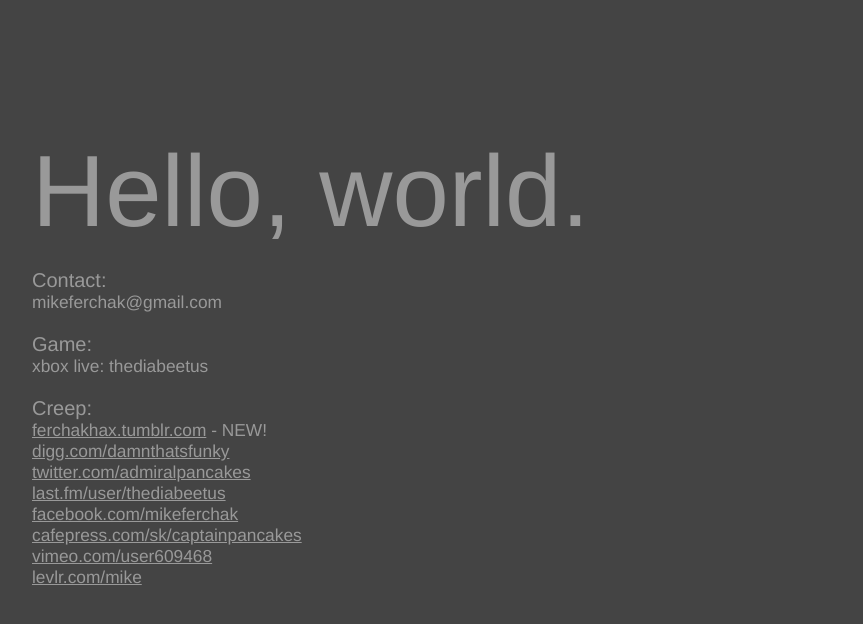
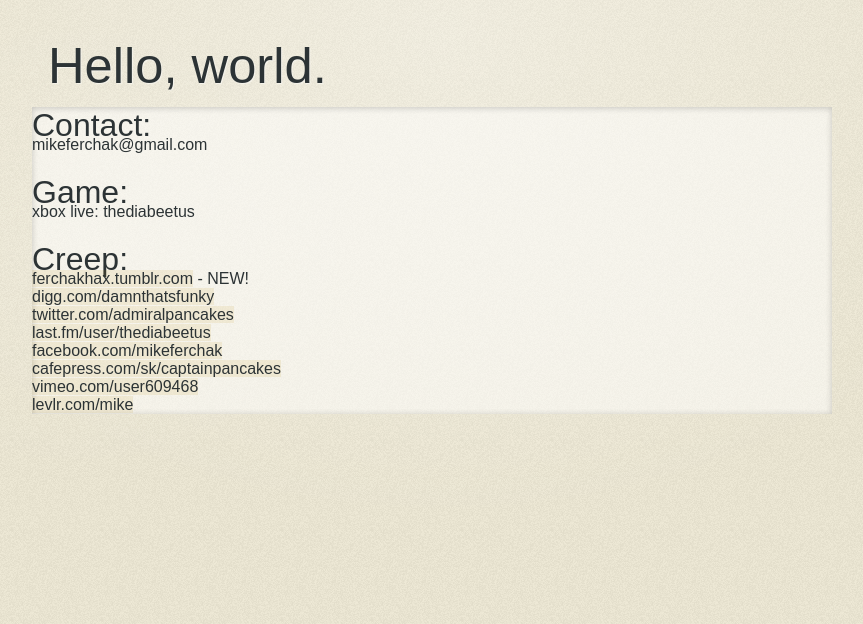
Before and after one commit to mikeferchak/mferchak, a PHP site: page /archives/2010/index.html in a window 1280 px wide. Shown: the top 624 px of the page, without its empty margins (208-1071 px from the left). Run offline with PHP 8.4, Linux system fonts and the light colour scheme; style sheets or scripts are compiled from the project's sources.

Commit message:
Getting sassy

```diff
--- /dev/null
+++ b/css/style.scss
@@ -0,0 +1,185 @@
+/* This fancy-pants cascading stylesheet was mostly created by Mike '900px of cold hard steel' Ferchak */
+
+$main-text: #2C3335;
+$page-width: 800px;
+
+@mixin shadow {
+-webkit-box-shadow: inset 0px 1px 6px rgba(0,0,0,0.2);
+       -moz-box-shadow: inset 0px 1px 6px rgba(0,0,0,0.2);
+         -o-box-shadow: inset 0px 1px 6px rgba(0,0,0,0.2);
+         -k-box-shadow: inset 0px 1px 6px rgba(0,0,0,0.2);
+            box-shadow: inset 0px 1px 6px rgba(0,0,0,0.2);
+}
+
+@mixin transition($options){
+    -webkit-transition:$options;
+       -moz-transition:$options;
+         -o-transition:$options;
+         -k-transition:$options;
+            transition:$options;
+}
+
+
+/* reset styles - Graciously provided by Dan Cederholm - http://simplebits.com/--------------------------------------------- */
+
+html, body, div, span, applet, object, iframe, h1, h2, h3, h4, h5, h6, p, blockquote, pre, a, abbr, acronym, address, big, cite, code, del, dfn, em, font, img, ins, kbd, q, s, samp, small, strike, strong, sub, sup, tt, var, b, u, i, center, dl, dt, dd, ol, ul, li, fieldset, form, label, legend, table, caption, tbody, tfoot, thead, tr, th, td {
+    margin: 0;
+    padding: 0;
+    font-size: 100%;
+    vertical-align: baseline;
+    border: 0;
+    outline: 0;
+    background: transparent;
+    }
+ol, ul {
+    list-style: none;
+    }
+blockquote, q {
+    quotes: none;
+    }
+table {
+    border-collapse: collapse;
+    border-spacing: 0;
+    }
+
+
+/* Laying down the basic crap */
+body, h1, h2, ul, li, div, a, p {
+	color: $main-text;
+	font-family: 'Goudy Bookletter 1911', arial, serif;
+	font-weight: 100;
+	}
+
+p {
+	font-size: 14pt;
+}
+
+h1	{
+	font-size:38pt;
+	margin: 20px 0 -8px 0;
+}
+
+h2	{
+	font-size:24pt;
+	margin: 20px 0 -8px 0;
+}
+
+body {
+	background-color:#eee8d5;
+    background-image:url(../images/background.png);
+    background-image:url(../images/gradient.svg), url(../images/background.png);
+	background-position:top center, top center;
+    background-repeat:no-repeat, repeat;
+    background-size:100%, auto;
+	}
+
+a:link, a:visited, a {
+    background-color:rgba(181, 137, 0, .1);
+	text-decoration:none;
+    @include transition(background .2s);
+}
+
+a:hover {
+    background-color:rgba(181, 137, 0, .24);
+    text-decoration:none;
+}
+
+section {
+    background-color: rgba(255, 255, 255, 0.5);
+    @include shadow;
+}
+
+
+#stuff {
+    _width: $page-width;
+    #width: $page-width;
+	max-width: $page-width;
+	margin:0 auto;
+}
+
+header {
+    padding: 12pt 12pt 0 12pt;
+    text-shadow: 1px 1px 1px rgba(255, 255, 255, 0.5);
+}
+
+#about {
+	margin: 1em 0;
+    padding: 1em;
+    div{
+        -moz-column-count: 2;
+        -moz-column-gap: 20px;
+        -webkit-column-count: 2;
+        -webkit-column-gap: 20px;
+        column-count: 2;
+        column-gap: 20px;
+    }
+    p {
+        font-size:17pt;
+    }
+}
+
+.loool {
+	display:inline;
+}
+
+.loool:hover {
+	background-image:url(../images/looool2.png);
+	background-repeat:no-repeat;
+	background-position:0px 5px;
+	display:inline;
+	padding:0 0 0 30px;
+	@include transition(.2s ease-in);
+}
+
+#lastfmrecords img {
+	width: 48px;
+}
+
+footer div {
+		display:inline-block;
+		width:30%;
+		height:auto;
+		vertical-align:top;
+		margin:0 16px 8px 0;
+		text-align:center;
+        text-shadow: 1px 1px 1px rgba(255, 255, 255, .5);
+}
+
+/* very small monitors */
+@media screen and (max-width: 820px){
+    body {
+        width:95%;
+        margin:0 auto;
+    }
+}
+
+/* futurephones */
+@media screen and (max-width: 600px){
+    body {
+        width:95%;
+        margin:0 auto;
+    }
+    h1  {
+        font-size:38pt;
+        text-align:center;
+        margin: 20px 0 -8px 0;
+    }
+    #about {
+        p {
+            font-size: 16pt;
+            margin: 1em 0.3em;
+        }
+        div{
+            -moz-column-count: 1;
+            -moz-column-gap: 20px;
+            -webkit-column-count: 1;
+            -webkit-column-gap: 20px;
+            column-count: 1;
+            column-gap: 20px;
+        }
+    }
+    footer div {
+        display:block;
+        width:100%;
+    }
+}
```
Also changed, not shown: css/style.css (+29 -175 lines).
